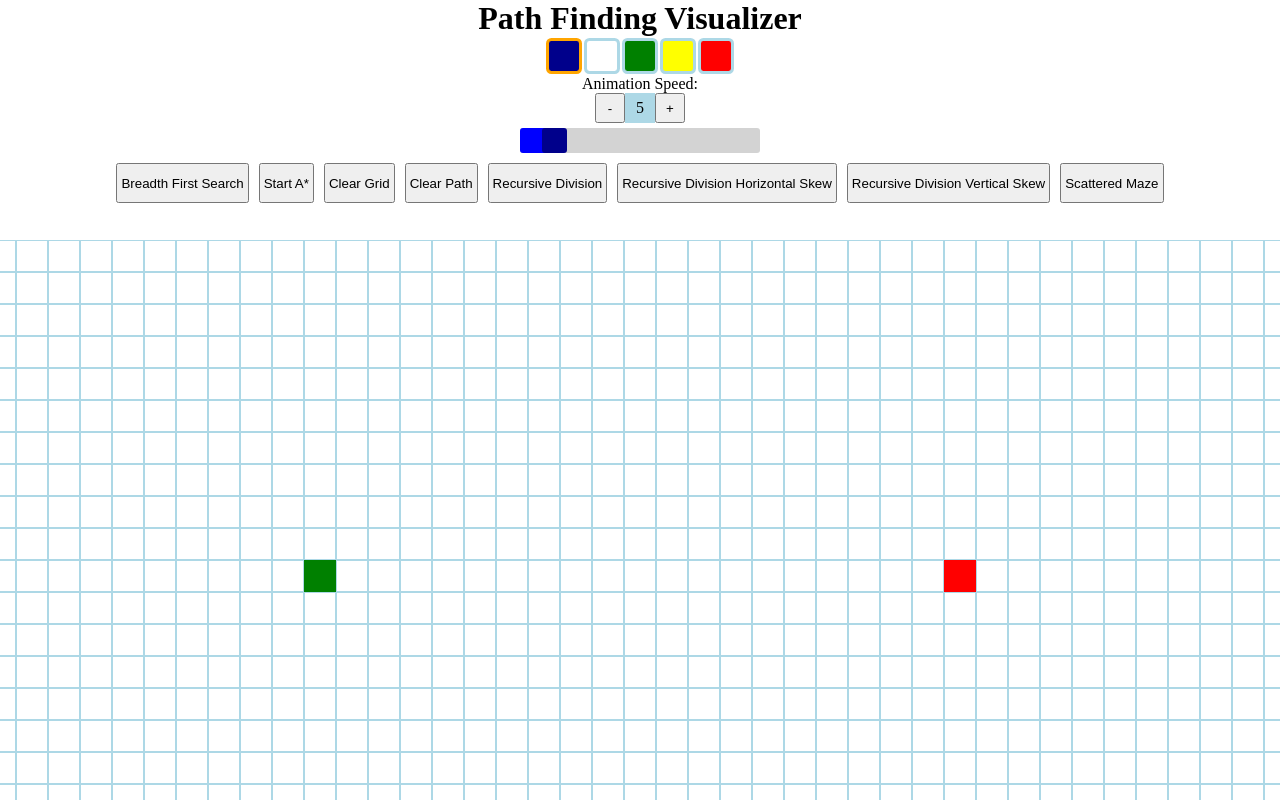
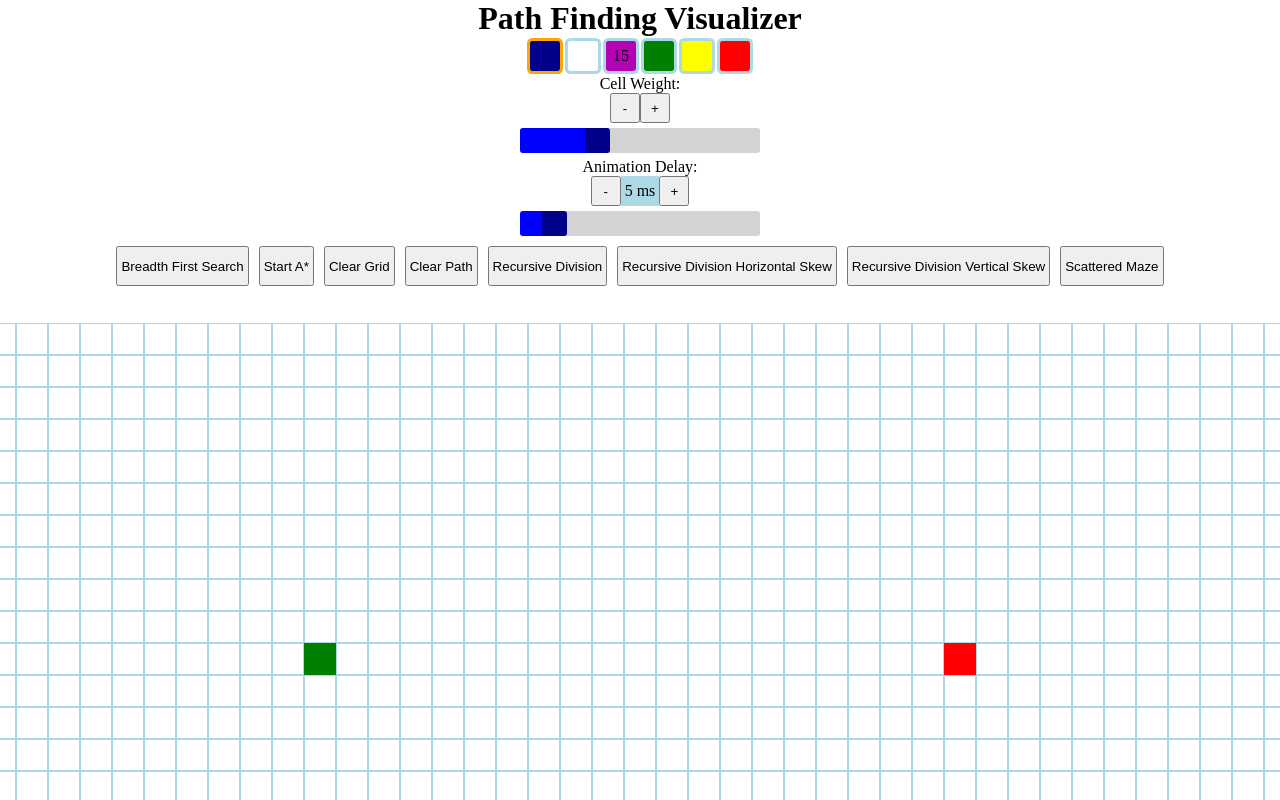
Before and after one commit to athulgeorge37/Path_Finding_Visualizer, a React (Create React App) app: page / in a window 1280 px wide. Shown: the top 800 px of the page. Built offline with nearby package versions, Linux system fonts and the light colour scheme.

Commit message:
weighted cells added to grid

```diff
--- a/src/App.css
+++ b/src/App.css
@@ -19,6 +19,13 @@ h1 {
 .WALL_cell_type {
     background-color: darkblue;
     /* border: 3px solid darkblue; */
+}
+
+.WEIGHTED_cell_type {
+    background-color: rgb(181, 2, 181);
+    display: flex;
+    align-items: center;
+    justify-content: center;
 }
 
 .START_cell_type {
@@ -60,26 +67,27 @@ h1 {
 
 /* start of slider css */
 
-.slider_div {
+.slider_div, .cell_weight_div {
     display: flex;
     flex-direction: column;
     align-items: center;
 }
 
-.slider_properties, .animation_speed_div {
+.slider_properties, .animation_speed_div, .cell_weight_incrementer_properties {
     display: flex;
     justify-content: center;
 }
 
-.slider_incrementers {
+.incrementers {
     margin: 0;
     height: 30px;
     width: 30px;
 }
 
-.animation_speed_display {
+.incrementer_display {
     background-color: lightblue;
-    width: 30px;
+    width: fit-content;
+    padding-inline: 4px;
     height: 30px;
     display: flex;
     align-items: center;
--- a/src/App.js
+++ b/src/App.js
@@ -3,16 +3,19 @@ import { useState } from "react";
 import Grid from "./Grid";
 
 const DELAY_ANIMATION = 5   // was 10
+const DEFAULT_WEIGHTED_VALUE = 15
 
 // this is where we will add all the components of the project
 function App() {
 
 	const [my_cell_type, set_cell_type] = useState({
 		active_cell: "WALL",
-		cell_types: ["WALL", "AIR", "START", "MIDDLE", "END"]
+		cell_types: ["WALL", "AIR", "WEIGHTED", "START", "MIDDLE", "END"]
 	});
 
 	const [animation_speed, set_animation_speed] = useState(DELAY_ANIMATION)
+
+	const [cell_weight, set_cell_weight] = useState(DEFAULT_WEIGHTED_VALUE)
 
 
 	const toggle_active_cell_type = (index) => {
@@ -35,11 +38,31 @@ function App() {
         }
     }
 
+	const increment_cell_weight = (new_weight) => {
+        if (new_weight < 0) {
+            return
+        } else {
+            set_cell_weight(new_weight)
+        }
+    }
+
 	return (
 		<div className="App">
 			<h1>Path Finding Visualizer</h1>
 			<div className="cell_types">
 				{my_cell_type.cell_types.map((cells, index) => {
+
+					if (cells === "WEIGHTED") {
+						return (
+							<div
+								key={index}
+								className={toggle_active_style(index)}
+								onClick={() => toggle_active_cell_type(index)}
+							>{cell_weight}</div>
+						)
+					}
+
+
 					return (
 						<div
 							key={index}
@@ -50,22 +73,49 @@ function App() {
 				})}
 			</div>
 
+			<div className="cell_weight_div">
+				<div>Cell Weight:</div>
+				<div className="cell_weight_incrementer_properties">
+					<button
+						onClick={() => increment_cell_weight(cell_weight - 1)}
+						className="incrementers"
+					>-</button>
+					{/* <div className="incrementer_display">{cell_weight}</div> */}
+					<button
+						onClick={() => increment_cell_weight(cell_weight + 1)}
+						className="incrementers"
+					>+</button>
+				</div>
+
+				<div className="slider_properties">
+                    <input
+                        type="range"
+                        min={0}
+                        max={50}
+                        value={cell_weight}
+                        onChange={(e) => set_cell_weight(parseInt(e.target.value))}
+
+                        className="slider"
+                    />
+                </div>
+
+			</div>
+
 			<div className="slider_div">
-                <div>Animation Speed:</div>
+                <div>Animation Delay:</div>
                 <div className="animation_speed_div">
                     <button
                         onClick={() => increment_animation_speed(animation_speed - 1)}
-                        className="slider_incrementers"
+                        className="incrementers"
                     >-</button>
-                    <div className="animation_speed_display">{animation_speed}</div>
+                    <div className="incrementer_display">{animation_speed} ms</div>
                     <button
                         onClick={() => increment_animation_speed(animation_speed + 1)}
-                        className="slider_incrementers"
+                        className="incrementers"
                     >+</button>
                 </div>
 
                 <div className="slider_properties">
-
                     <input
                         type="range"
                         min={0}
@@ -75,13 +125,14 @@ function App() {
 
                         className="slider"
                     />
+                </div>
 
-                </div>
             </div>
 
 			<Grid
 				active_cell_type={my_cell_type.active_cell}
 				animation_speed={animation_speed}
+				cell_weight={cell_weight}
 			/>
 		</div>
 	);
--- a/src/Grid.css
+++ b/src/Grid.css
@@ -42,6 +42,15 @@ button {
 .AIR {
     background-color: white;
     border: 0.5px solid lightblue;
+}
+
+.WEIGHTED {
+    background-color: rgb(181, 2, 181);
+    border: 0.5px solid rgb(181, 2, 181);
+
+    display: flex;
+    align-items: center;
+    justify-content: center;
 }
 
 .WALL {
--- a/src/Grid.js
+++ b/src/Grid.js
@@ -58,7 +58,8 @@ const initialise_empty_grid = () => {
                 y_val: y,
                 my_key: "(" + x.toString() + ", " + y.toString() + ")",
                 priority: Infinity,
-                cell_state: my_cell_state
+                cell_state: my_cell_state,
+                weight: 1
             }
 
             my_row.push(my_cell)
@@ -75,6 +76,7 @@ const initialise_empty_grid = () => {
 
     return empty_grid
 }
+
 
 function Grid(props) {
 
@@ -117,12 +119,22 @@ function Grid(props) {
         const prev_cell_state = my_Grid[y][x].cell_state
         let can_be_updated = true
 
-        // preventing user from making a start/end cell into a wall/air cell
         if (props.active_cell_type === "AIR" || props.active_cell_type === "WALL") {
+            // preventing user from making a start/middle/end cell into a wall/air/weighted cell
             if (prev_cell_state === "START" || prev_cell_state === "END" || prev_cell_state === "MIDDLE") {
                 new_class_name += prev_cell_state
                 can_be_updated = false
             }
+        } else if (props.active_cell_type === "WEIGHTED") {
+
+            // preventing user from making a start/middle/end cell into a wall/air/weighted cell
+            if (prev_cell_state === "START" || prev_cell_state === "END" || prev_cell_state === "MIDDLE") {
+                new_class_name += prev_cell_state
+                can_be_updated = false
+            } else {
+                my_Grid[y][x].weight = props.cell_weight
+            }
+
         } else if (props.active_cell_type === "MIDDLE") {
 
             // adding all middle stops to a list, so search algorithms visit all of them
@@ -215,8 +227,9 @@ function Grid(props) {
                 // }
 
                 if (current_classname.includes("AIR")) {
-
                     my_grid_ref.current[my_cell.y_val][my_cell.x_val].className = my_cell.my_key + " Grid_Cell AIR";
+                } else if (current_classname.includes("WEIGHTED") && current_classname.includes("Path")) {
+                    my_grid_ref.current[my_cell.y_val][my_cell.x_val].className = my_cell.my_key + " Grid_Cell WEIGHTED";
                 }
             }
         }
@@ -380,7 +393,15 @@ function Grid(props) {
                 visited_cells.push(neighbor_cell)
 
                 // const new_cost = cost_so_far[current_cell.my_key]
-                const new_cost = cost_so_far[current_cell.my_key] + 1
+                // const new_cost = cost_so_far[current_cell.my_key] + 1
+                const new_cost = cost_so_far[current_cell.my_key] + neighbor_cell.weight
+
+                if (neighbor_cell.weight != 1) {
+                    console.log("new_cost = cost_so_far[current] + neighbor.weight")
+                    console.log( new_cost, "=", cost_so_far[current_cell.my_key], "+", neighbor_cell.weight)
+                }
+                //         f(n) = g(n) + h(n)
+                //   new_cost = cost so far from start to current + cost from current to neighbor
 
                 if ((!(neighbor_cell.my_key in cost_so_far)) || (new_cost < cost_so_far[neighbor_cell.my_key])) {
                     cost_so_far[neighbor_cell.my_key] = new_cost
@@ -398,7 +419,6 @@ function Grid(props) {
 
         return [my_cell_path[0] === end_cell, my_cell_path, visited_cells]
     }
-
 
     const construct_path = (current_cell, came_from) => {
 
@@ -429,9 +449,13 @@ function Grid(props) {
             setTimeout(() => {
                 const neighbor_cell = visited_cells[k]
 
+                if (neighbor_cell.weight === 1) {
                     let visited_class_name =  neighbor_cell.my_key + " Grid_Cell " + check_animated + " " + neighbor_cell.cell_state;
 
                     my_grid_ref.current[neighbor_cell.y_val][neighbor_cell.x_val].className = visited_class_name
+                }
+
+
 
 
                 // animation speed
@@ -496,9 +520,15 @@ function Grid(props) {
     const generate_neighbor_cells = (current_cell) => {
         // generates all valid neighbor cells of a particular cell
 
-        //                       x, y
-        // const neighbor_index = [[0, 1], [1, 0], [0, -1], [-1, 0]]
-        const neighbor_index = [[1, 0], [0, 1], [-1, 0], [0, -1]]
+        //                       [x, y]
+        //                        E       S        W        N
+        // const neighbor_index = [[1, 0], [0, 1], [-1, 0], [0, -1]]
+        //                         E        W       N       S
+        let neighbor_index = [[1, 0], [-1, 0], [0, -1], [0, 1]]
+
+        if ((current_cell.x_val + current_cell.y_val) % 2 === 0) {
+            neighbor_index.reverse()
+        }
         // const neighbor_index = [[0, -1], [1, 0], [0, 1], [-1, 0]]
 
         const my_neighbors = []
@@ -831,7 +861,7 @@ function Grid(props) {
                     return (
                         <div className={"Grid_Row " + row_ID} key={row_ID}>
                             {row.map((my_cell, cell_index) => {
-                                const {x_val, y_val, cell_state, my_key} = my_cell
+                                const {x_val, y_val, cell_state, my_key, weight} = my_cell
 
                                 let my_class_name = my_key + " Grid_Cell " + cell_state
 
@@ -849,8 +879,7 @@ function Grid(props) {
                                             onClick={() => handle_mouse_click(x_val, y_val, my_key)}
                                         />
                                     )
-                                }
-
+                                } else if (weight != 1) {
                                     return (
                                         <div
                                             key={my_key}
@@ -863,12 +892,25 @@ function Grid(props) {
                                             onMouseDown={() => handle_mouse_down(x_val, y_val, my_key)}
                                             onMouseEnter={() => handle_mouse_enter(x_val, y_val, my_key)}
                                             onMouseUp={() => handle_mouse_up()}
-                                    // >{y_val},{x_val}</div>
-                                    // >{y_val + 1},{x_val + 1}</div>
+                                        >{weight}</div>
+                                    )
+
+                                } else {
+                                    return (
+                                        <div
+                                            key={my_key}
+                                            className={my_class_name}
+                                            ref={(element) => {
+                                                // console.log("element:", element)
+                                                my_grid_ref.current[row_ID][cell_index] = element;
+                                            }}
+
+                                            onMouseDown={() => handle_mouse_down(x_val, y_val, my_key)}
+                                            onMouseEnter={() => handle_mouse_enter(x_val, y_val, my_key)}
+                                            onMouseUp={() => handle_mouse_up()}
                                         />
                                     )
-
-                                })}
+                                }})}
                         </div>
                     );
                 })}
```
Lines whose indentation alone changed are shown as unchanged.
